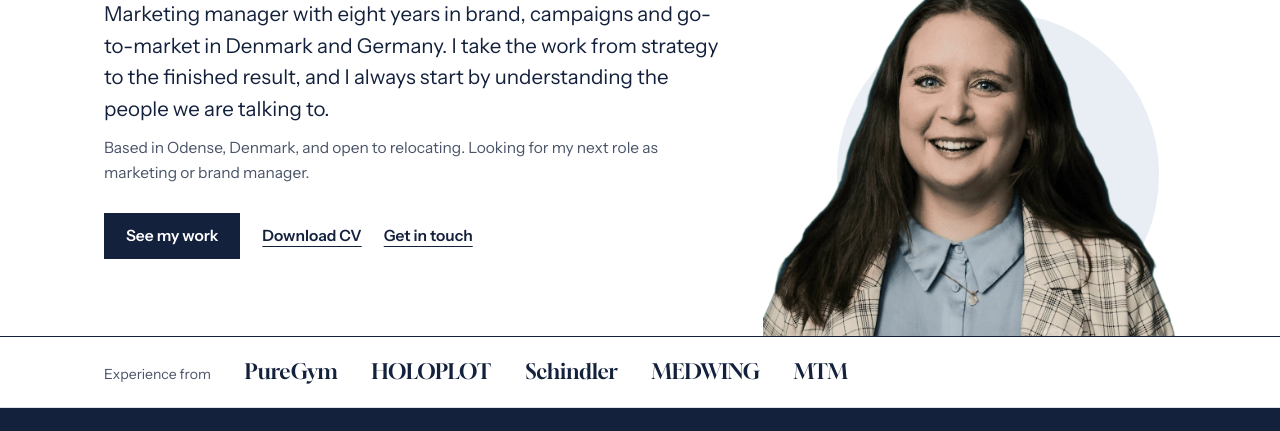
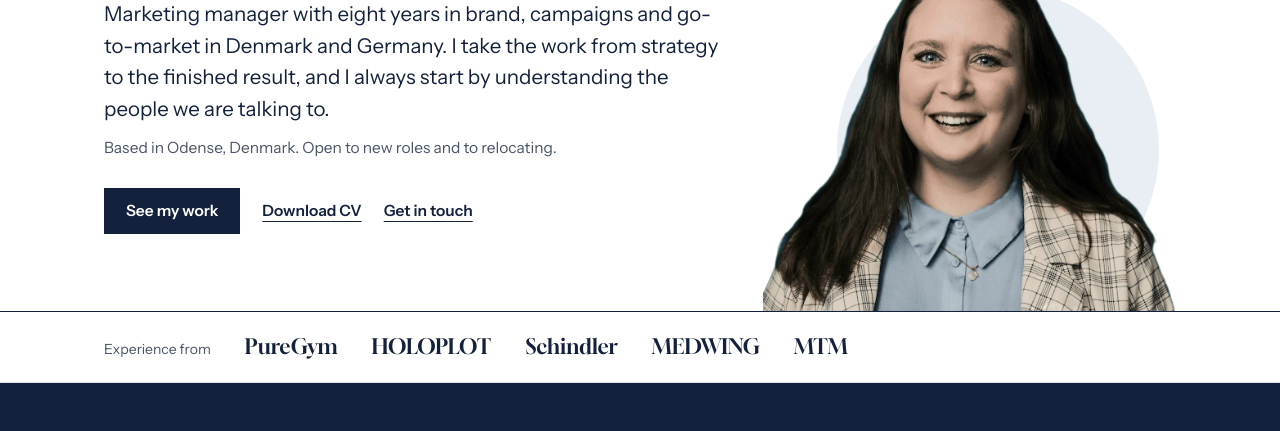
Before and after one commit to Falkenquist/portfolio, a plain HTML site: page index.html in a window 1280 px wide. Shown: the part 339-770 px from the top of the page. Drawn offline with Linux system fonts and the light colour scheme.

Commit message:
Åben formulering om næste job
Co-Authored-By: Claude Opus 5.5 <noreply@anthropic.com>
Claude-Session: https://claude.ai/code/session_012rZoATAG5MEHwPXst6X6yn

```diff
--- a/index.html
+++ b/index.html
@@ -22,7 +22,7 @@
  <div class="txt">
   <h1><span>Mette</span><span>Falkenquist</span></h1>
   <p class="lede">Marketing manager with eight years in brand, campaigns and go-to-market in Denmark and Germany. I take the work from strategy to the finished result, and I always start by understanding the people we are talking to.</p>
-  <p class="where">Based in Odense, Denmark, and open to relocating. Looking for my next role as marketing or brand manager.</p>
+  <p class="where">Based in Odense, Denmark. Open to new roles and to relocating.</p>
   <div class="btns"><a class="btn" href="work.html">See my work</a><a class="lnk" data-umami-event="cv-download" href="assets/Mette-Falkenquist-CV.pdf" target="_blank" rel="noopener">Download CV</a><a class="lnk" href="contact.html">Get in touch</a></div>
  </div>
  <div class="pic"><img src="assets/mette-cut.webp" alt="Portrait of Mette Falkenquist" width="1010" height="864" fetchpriority="high"></div>
```
